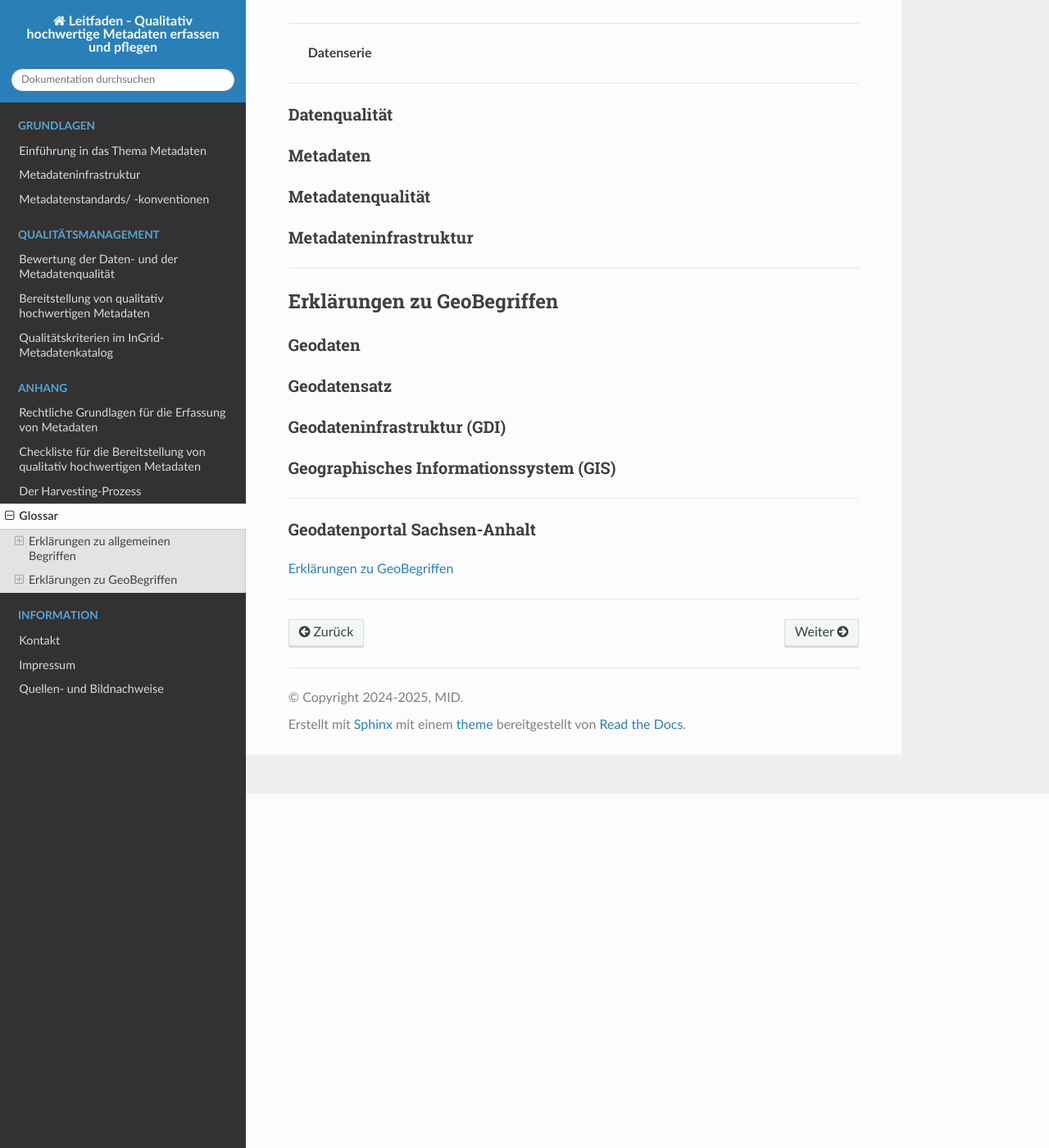
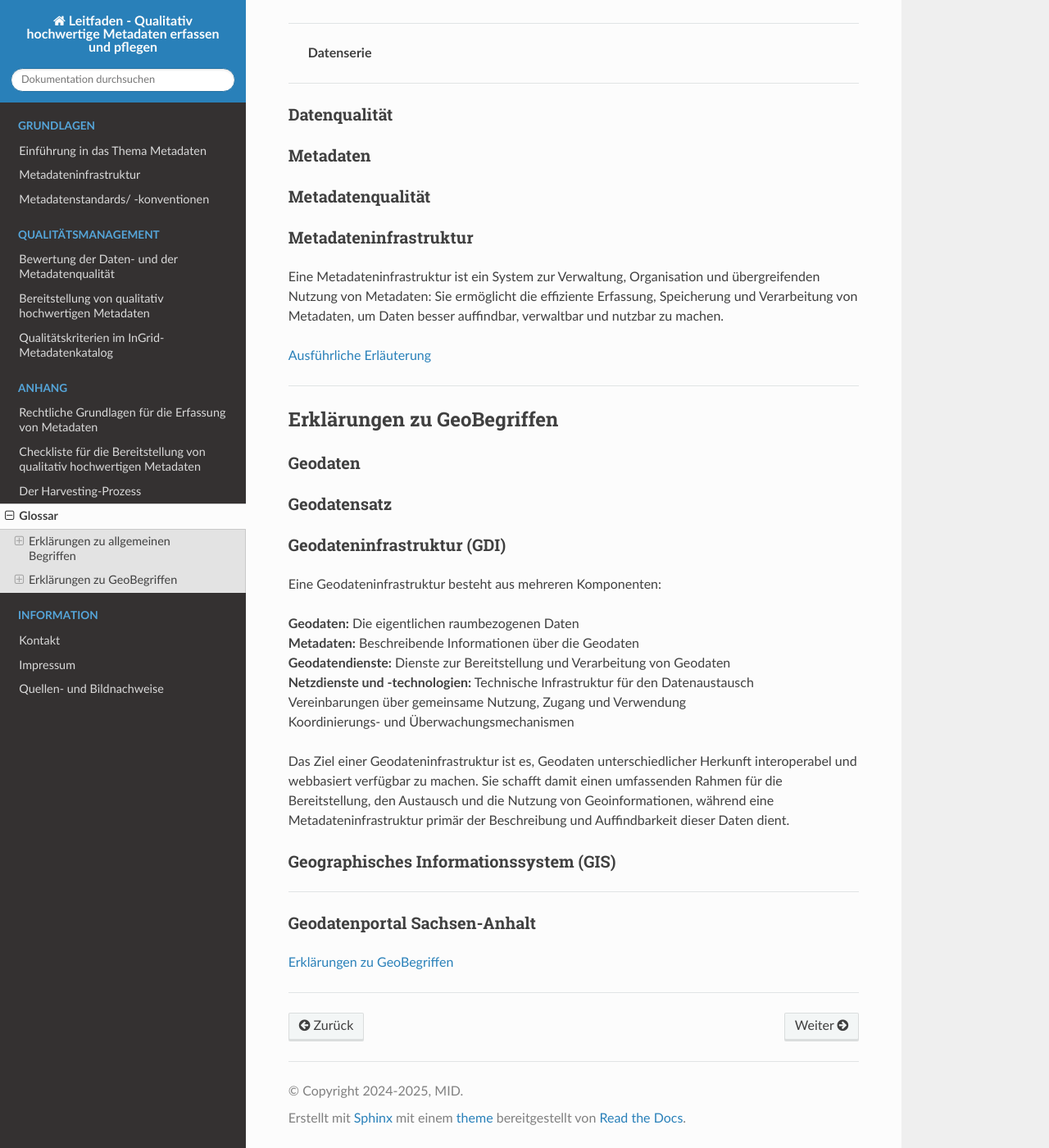
Before and after one commit to tomiwo/ingrid-mdk-st-high-quality-metadata, a Sphinx documentation site: the page built from docs/anhang/wichtige-begriffe.rst, in a window 1280 px wide and 1400 px high, scrolled down 432 px. Shown: the whole window at 82% size. Built offline with Sphinx 7.4.7 and the Read the Docs theme 3.1.0, drawn with Linux system fonts in a browser that asks for light colours.

Commit message:
Aktualisierung

```diff
--- a/docs/anhang/wichtige-begriffe.rst
+++ b/docs/anhang/wichtige-begriffe.rst
@@ -34,6 +34,11 @@ Metadatenqualität
 Metadateninfrastruktur
 ^^^^^^^^^^^^^^^^^^^^^^
 
+Eine Metadateninfrastruktur ist ein System zur Verwaltung, Organisation und übergreifenden Nutzung von Metadaten:
+Sie ermöglicht die effiziente Erfassung, Speicherung und Verarbeitung von Metadaten, um Daten besser auffindbar, verwaltbar und nutzbar zu machen.
+
+`Ausführliche Erläuterung <https://qualitativ-hochwertige-metadaten-erfassen.readthedocs.io/de/latest/grundlagen/metadateninfrastruktur.html>`_
+
 -----------------------------------------------------------------------------------------------
 
 
@@ -49,6 +54,18 @@ Geodatensatz
 Geodateninfrastruktur (GDI)
 ^^^^^^^^^^^^^^^^^^^^^^^^^^^
 
+Eine Geodateninfrastruktur besteht aus mehreren Komponenten:
+
+| **Geodaten:** Die eigentlichen raumbezogenen Daten
+| **Metadaten:** Beschreibende Informationen über die Geodaten
+| **Geodatendienste:** Dienste zur Bereitstellung und Verarbeitung von Geodaten
+| **Netzdienste und -technologien:** Technische Infrastruktur für den Datenaustausch
+| Vereinbarungen über gemeinsame Nutzung, Zugang und Verwendung
+| Koordinierungs- und Überwachungsmechanismen
+
+Das Ziel einer Geodateninfrastruktur ist es, Geodaten unterschiedlicher Herkunft interoperabel und webbasiert verfügbar zu machen. Sie schafft damit einen umfassenden Rahmen für die Bereitstellung, den Austausch und die Nutzung von Geoinformationen, während eine Metadateninfrastruktur primär der Beschreibung und Auffindbarkeit dieser Daten dient.
+
+
 Geographisches Informationssystem (GIS)
 ^^^^^^^^^^^^^^^^^^^^^^^^^^^^^^^^^^^^^^^
 
--- a/docs/grundlagen/metadateninfrastruktur.rst
+++ b/docs/grundlagen/metadateninfrastruktur.rst
@@ -4,7 +4,10 @@ Metadateninfrastruktur
 
 Eine Metadateninfrastruktur ist ein System zur Verwaltung, Organisation und übergreifenden Nutzung von Metadaten:
 Sie ermöglicht die effiziente Erfassung, Speicherung und Verarbeitung von Metadaten, um Daten besser auffindbar, verwaltbar und nutzbar zu machen.
+
 Bestandteile einer Metadateninfrastruktur
+^^^^^^^^^^^^^^^^^^^^^^^^^^^^^^^^^^^^^^^^^^
+
 Eine typische Metadateninfrastruktur besteht aus den folgenden Elementen:
 
 | **Katalogschnittstellen:** Diese ermöglichen den automatisierten Austausch von Metadaten zwischen verschiedenen Systemen, z.B. Catalog Service Web (CSW).
```
